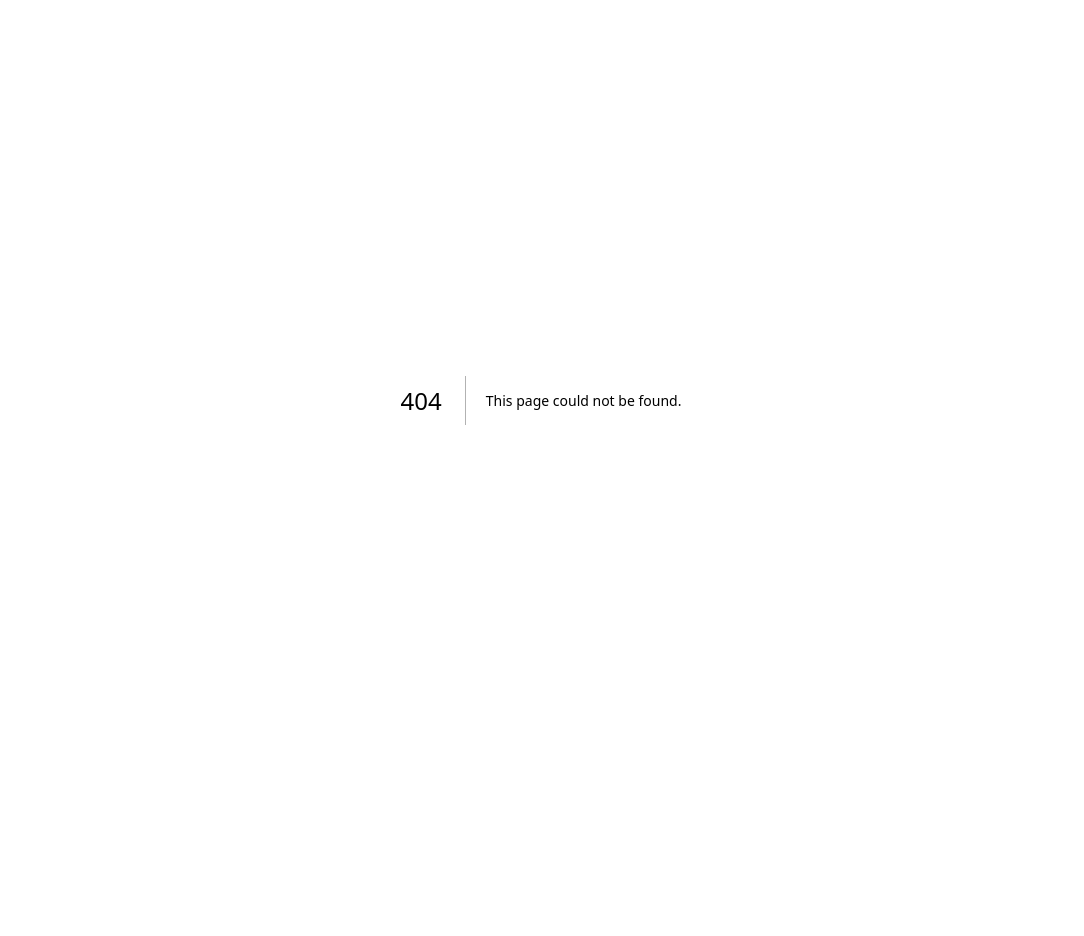
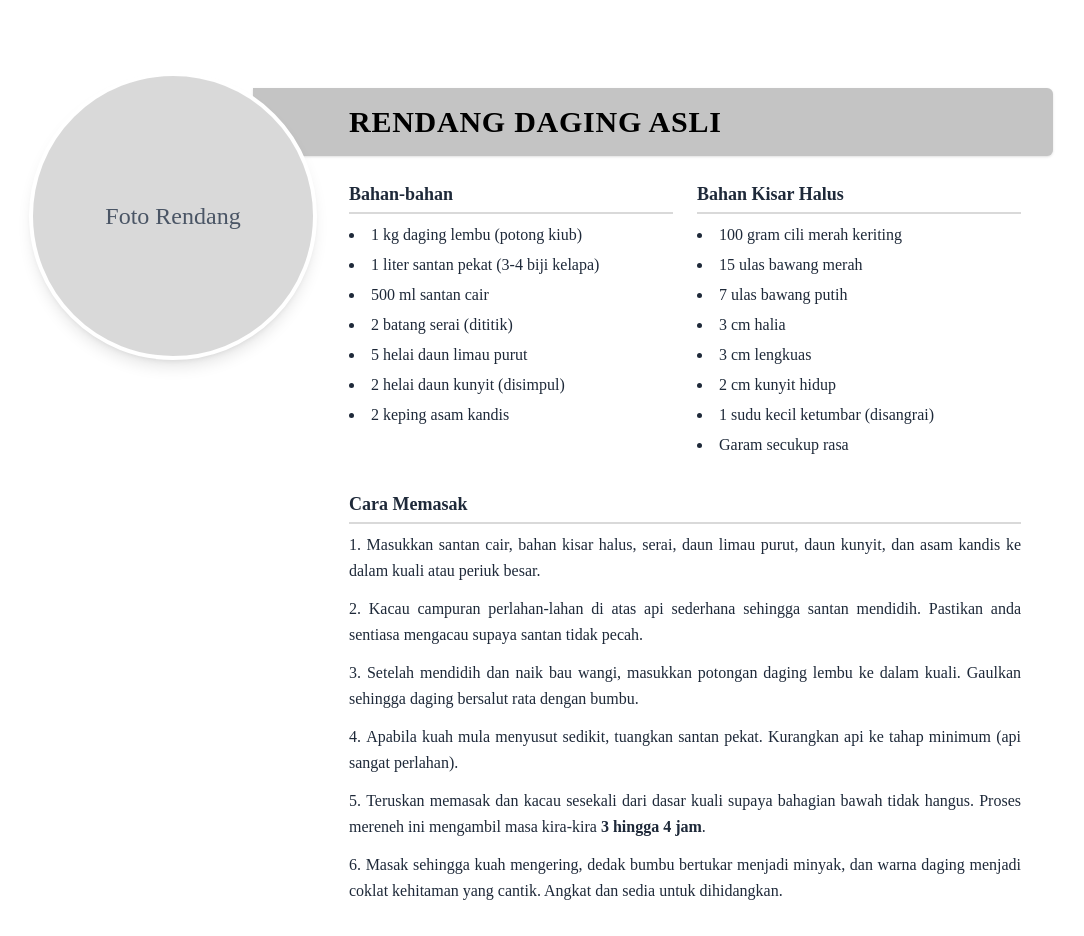
Before and after one commit to arfoux/nyamkuy, a Next.js app: page /receipt in a window 1280 px wide. Before the commit this address had no page. Shown: the whole page, without its empty margins (99-1183 px from the left). Before the commit the page ends 800 px from the top, so only its background shows below. Built offline with nearby package versions, Linux system fonts and the light colour scheme.

Commit message:
receipt page

```diff
--- /dev/null
+++ b/src/app/receipt/page.js
@@ -0,0 +1,83 @@
+import React from 'react';
+
+export default function RecipePage() {
+  return (
+    <div className="min-h-screen bg-white flex justify-center p-8 font-sans">
+
+      {/* Kontena Utama */}
+      <div className="relative flex flex-col md:flex-row items-start md:items-start w-full max-w-5xl mt-10">
+
+        {/* Gambar Makanan (Bulat) */}
+        {/* z-10 memastikan bulatan gambar berada di atas elemen lain */}
+        <div className="w-48 h-48 md:w-72 md:h-72 bg-[#d9d9d9] rounded-full flex items-center justify-center shrink-0 z-10 shadow-lg mx-auto md:mx-0 overflow-hidden border-4 border-white mt-4 md:mt-0">
+           {/* Anda boleh menggantikan <span> di bawah dengan tag <img src="..." alt="Rendang" className="object-cover w-full h-full" /> */}
+          <span className="text-gray-600 text-lg md:text-2xl font-medium">Foto Rendang</span>
+        </div>
+
+        {/* Bahagian Kandungan Resipi */}
+        {/* -ml-0 md:-ml-16 menarik blok ini ke kiri untuk menghasilkan kesan bertindih dengan bulatan */}
+        <div className="flex-1 md:-ml-16 flex flex-col gap-6 w-full mt-6 md:mt-4">
+
+          {/* Sepanduk Tajuk (Banner) */}
+          {/* Padding kiri (md:pl-24) ditambah agar teks tidak tertutup oleh gambar bulat */}
+          <div className="bg-[#c4c4c4] w-full py-4 px-6 md:pl-24 md:pr-8 rounded-r-sm shadow-sm text-center md:text-left">
+            <h1 className="text-2xl md:text-3xl font-semibold text-black tracking-wide uppercase">
+              Rendang Daging Asli
+            </h1>
+          </div>
+
+          {/* Kandungan Resipi (Bahan & Langkah) */}
+          <div className="flex flex-col gap-8 md:pl-24 px-6 md:pr-8 text-gray-800">
+
+            {/* Bahagian Bahan-bahan */}
+            <div className="grid grid-cols-1 md:grid-cols-2 gap-6">
+                <div>
+                  <h2 className="text-lg font-bold mb-2 border-b-2 border-[#d9d9d9] pb-1">Bahan-bahan</h2>
+                  <ul className="list-disc list-inside space-y-1 text-sm md:text-base leading-relaxed">
+                    <li>1 kg daging lembu (potong kiub)</li>
+                    <li>1 liter santan pekat (3-4 biji kelapa)</li>
+                    <li>500 ml santan cair</li>
+                    <li>2 batang serai (dititik)</li>
+                    <li>5 helai daun limau purut</li>
+                    <li>2 helai daun kunyit (disimpul)</li>
+                    <li>2 keping asam kandis</li>
+                  </ul>
+                </div>
+
+                <div>
+                  <h2 className="text-lg font-bold mb-2 border-b-2 border-[#d9d9d9] pb-1">Bahan Kisar Halus</h2>
+                  <ul className="list-disc list-inside space-y-1 text-sm md:text-base leading-relaxed">
+                    <li>100 gram cili merah keriting</li>
+                    <li>15 ulas bawang merah</li>
+                    <li>7 ulas bawang putih</li>
+                    <li>3 cm halia</li>
+                    <li>3 cm lengkuas</li>
+                    <li>2 cm kunyit hidup</li>
+                    <li>1 sudu kecil ketumbar (disangrai)</li>
+                    <li>Garam secukup rasa</li>
+                  </ul>
+                </div>
+            </div>
+
+            {/* Bahagian Cara Memasak */}
+            <div>
+              <h2 className="text-lg font-bold mb-2 border-b-2 border-[#d9d9d9] pb-1">Cara Memasak</h2>
+              <ol className="list-decimal list-inside space-y-3 text-sm md:text-base text-justify leading-relaxed">
+                <li>Masukkan santan cair, bahan kisar halus, serai, daun limau purut, daun kunyit, dan asam kandis ke dalam kuali atau periuk besar.</li>
+                <li>Kacau campuran perlahan-lahan di atas api sederhana sehingga santan mendidih. Pastikan anda sentiasa mengacau supaya santan tidak pecah.</li>
+                <li>Setelah mendidih dan naik bau wangi, masukkan potongan daging lembu ke dalam kuali. Gaulkan sehingga daging bersalut rata dengan bumbu.</li>
+                <li>Apabila kuah mula menyusut sedikit, tuangkan santan pekat. Kurangkan api ke tahap minimum (api sangat perlahan).</li>
+                <li>Teruskan memasak dan kacau sesekali dari dasar kuali supaya bahagian bawah tidak hangus. Proses mereneh ini mengambil masa kira-kira <strong>3 hingga 4 jam</strong>.</li>
+                <li>Masak sehingga kuah mengering, dedak bumbu bertukar menjadi minyak, dan warna daging menjadi coklat kehitaman yang cantik. Angkat dan sedia untuk dihidangkan.</li>
+              </ol>
+            </div>
+
+          </div>
+
+        </div>
+
+      </div>
+
+    </div>
+  );
+}
```
